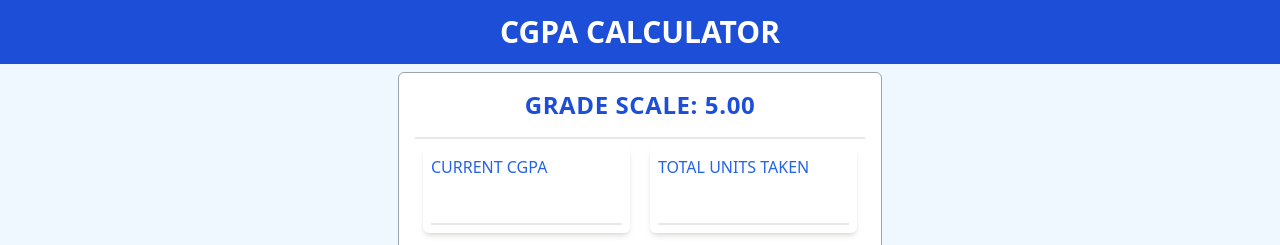
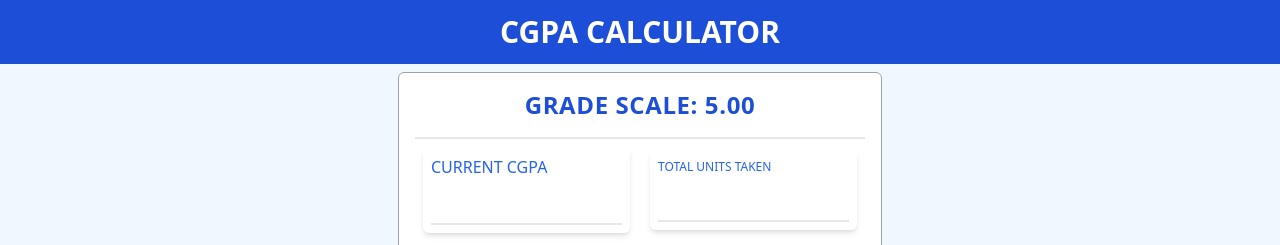
Before and after one commit to cent-kanayo/cgpacalculator, a Next.js app: page / in a window 1280 px wide. Shown: the top 245 px of the page. Built offline with nearby package versions, Linux system fonts and the light colour scheme.

Commit message:
Fix: No wrap text

```diff
--- a/app/Hero.tsx
+++ b/app/Hero.tsx
@@ -125,7 +125,9 @@ const Hero = () => {
                 />
               </div>
               <div className="flex-1 flex flex-col gap-4 text-blue-600 rounded-md shadow-md p-2">
-                <label htmlFor="cgpa">TOTAL UNITS TAKEN</label>
+                <label htmlFor="cgpa" className="text-[12px] whitespace-nowrap">
+                  TOTAL UNITS TAKEN
+                </label>
                 <input
                   type="number"
                   ref={totalUnitsRef}
@@ -139,10 +141,10 @@ const Hero = () => {
 
             <div className="mb-8 flex gap-4">
               <p className="text-[16px] tracking-wide font-semibold">S/N</p>
-              <p className="w-1/4 text-[16px] tracking-wide font-semibold mr-3">
+              <p className="w-1/4 text-[16px] tracking-wide font-semibold mr-3 whitespace-nowrap">
                 Total score
               </p>
-              <p className="w-1/4 text-[16px] tracking-wide font-semibold mr-6">
+              <p className="w-1/4 text-[16px] tracking-wide font-semibold mr-6 whitespace-nowrap">
                 course units
               </p>
               {showGrade && (
```
